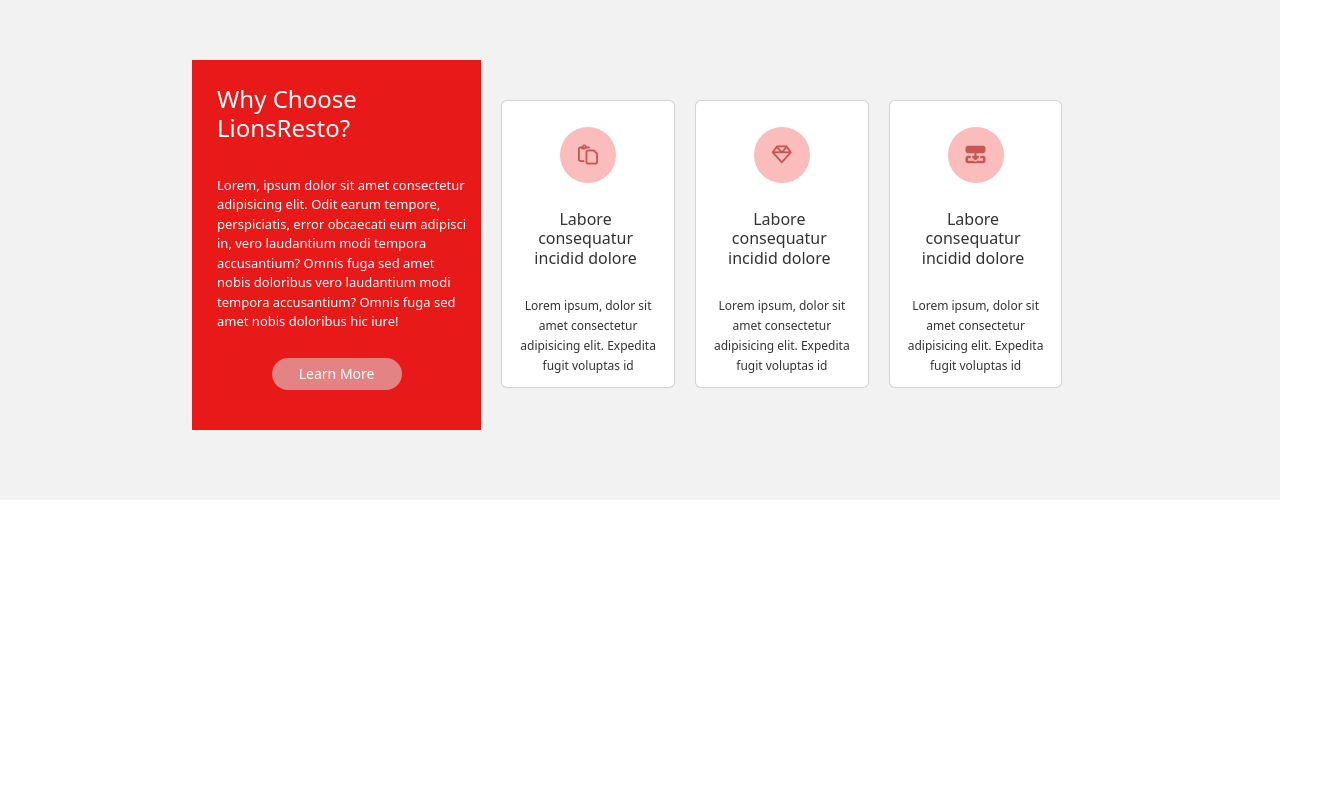
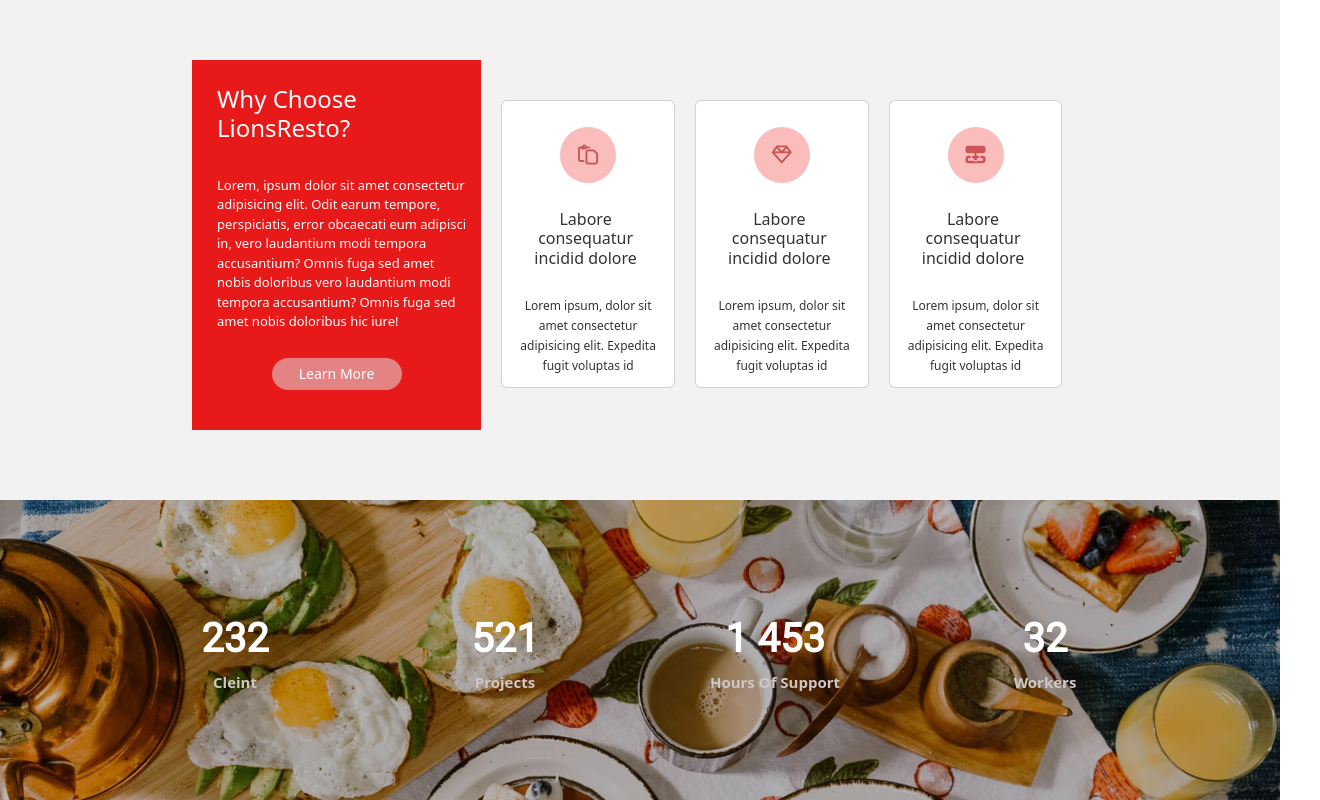
Before and after one commit to moseslionsgeek/moussa-nafea-lions-resto-project, a website: page index.html in a window 1280 px wide. Shown: the part 1313-2113 px from the top of the page, 1320 px wide, since content can reach past the window. Before the commit the page ends 1813 px from the top, so only its background shows below. Drawn offline with nearby package versions, Linux system fonts and the light colour scheme; files whose address does not match are found by name.

Commit message:
add sec img html

```diff
--- a/index.html
+++ b/index.html
@@ -159,6 +159,31 @@
 
     </section>
 
+     <!--***************** section img *****************-->
+     <section class="sec-img">
+
+        <div class="hamham">
+            <div class="text-img">
+                <div>
+                    <h1>232</h1>
+                    <p>Cleint</p>
+                </div>
+                <div>
+                    <h1>521</h1>
+                    <p>Projects</p>
+                </div>
+                <div>
+                    <h1>1 453</h1>
+                    <p>Hours Of Support</p>
+                </div>
+                <div>
+                    <h1>32</h1>
+                    <p>Workers</p>
+                </div>
+            </div>
+        </div>
+
+    </section>
 
 
 
```
